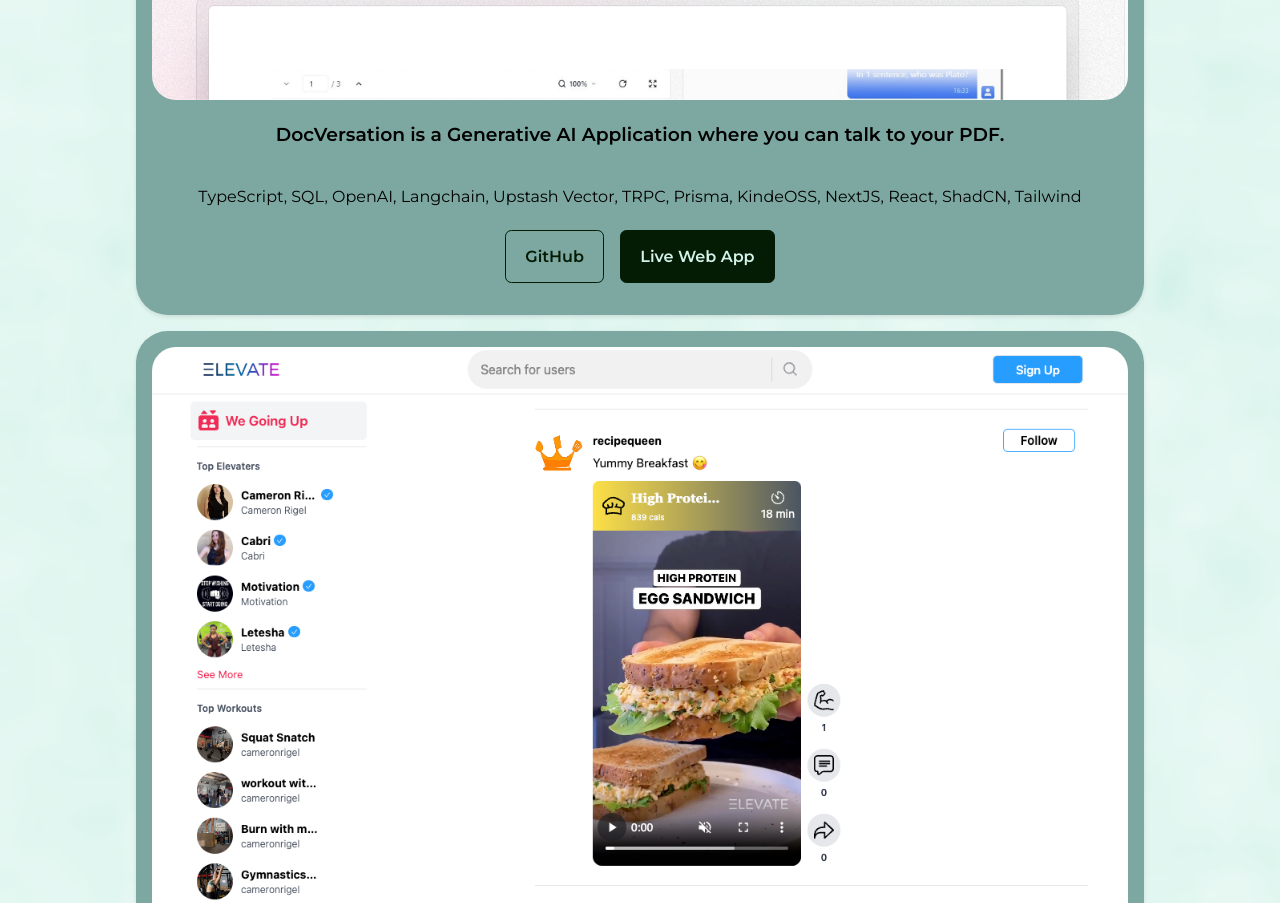
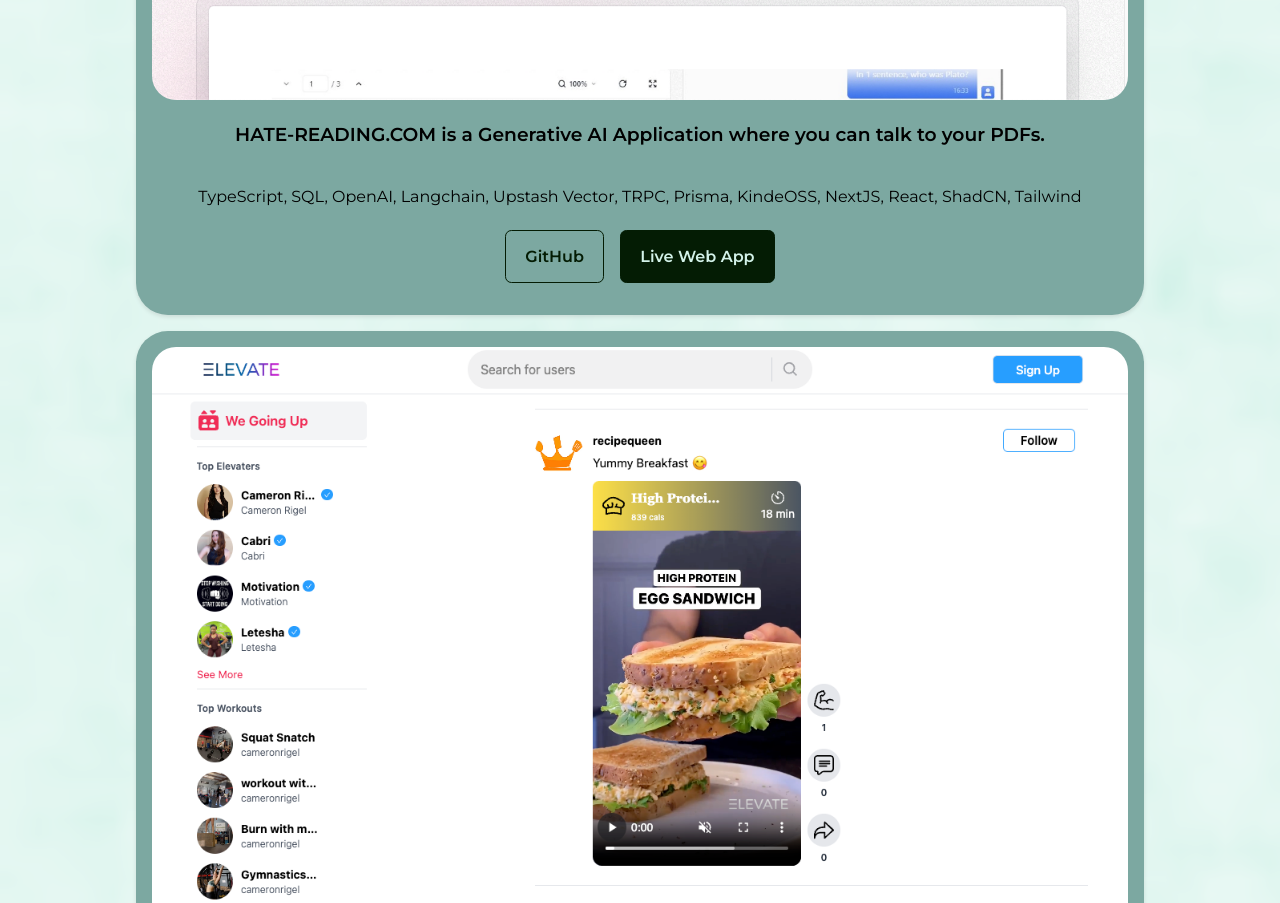
Before and after one commit to TheForeverOptimist/react-portfolio, a React (Create React App) app: page / in a window 1280 px wide. Shown: the part 2180-3083 px from the top of the page. Built offline with nearby package versions, Linux system fonts and the light colour scheme.

Commit message:
updated about section

```diff
--- a/src/components/about/about.jsx
+++ b/src/components/about/about.jsx
@@ -54,7 +54,7 @@
             industries, i.e. Consumer Social Platforms, Digital Health & Medical
             Devices. My experience in different modalities gives me a
             unique perspective for how I design and implement my engineering.
-            My current focus is developing Generative AI applications that utilize Large Language Models and Machine Learning to solve real world problems.
+            My current focus is developing Generative AI applications in TypeScript environments that utilize Large Language Models and Machine Learning to solve real world problems.
           </p>
         </div>
       </div>
--- a/src/components/portfolio/portfolio.jsx
+++ b/src/components/portfolio/portfolio.jsx
@@ -9,10 +9,10 @@
     id: 1,
     image: IMG1,
     title:
-      "DocVersation is a Generative AI Application where you can talk to your PDF.",
+      "HATE-READING.COM is a Generative AI Application where you can talk to your PDFs.",
     info: "TypeScript, SQL, OpenAI, Langchain, Upstash Vector, TRPC, Prisma, KindeOSS, NextJS, React, ShadCN, Tailwind",
     github: "https://github.com/TheForeverOptimist/DocVersation",
-    demo: "https://doc-versation.vercel.app/",
+    demo: "https://hate-reading.com",
   },
   {
     id: 2,
```
